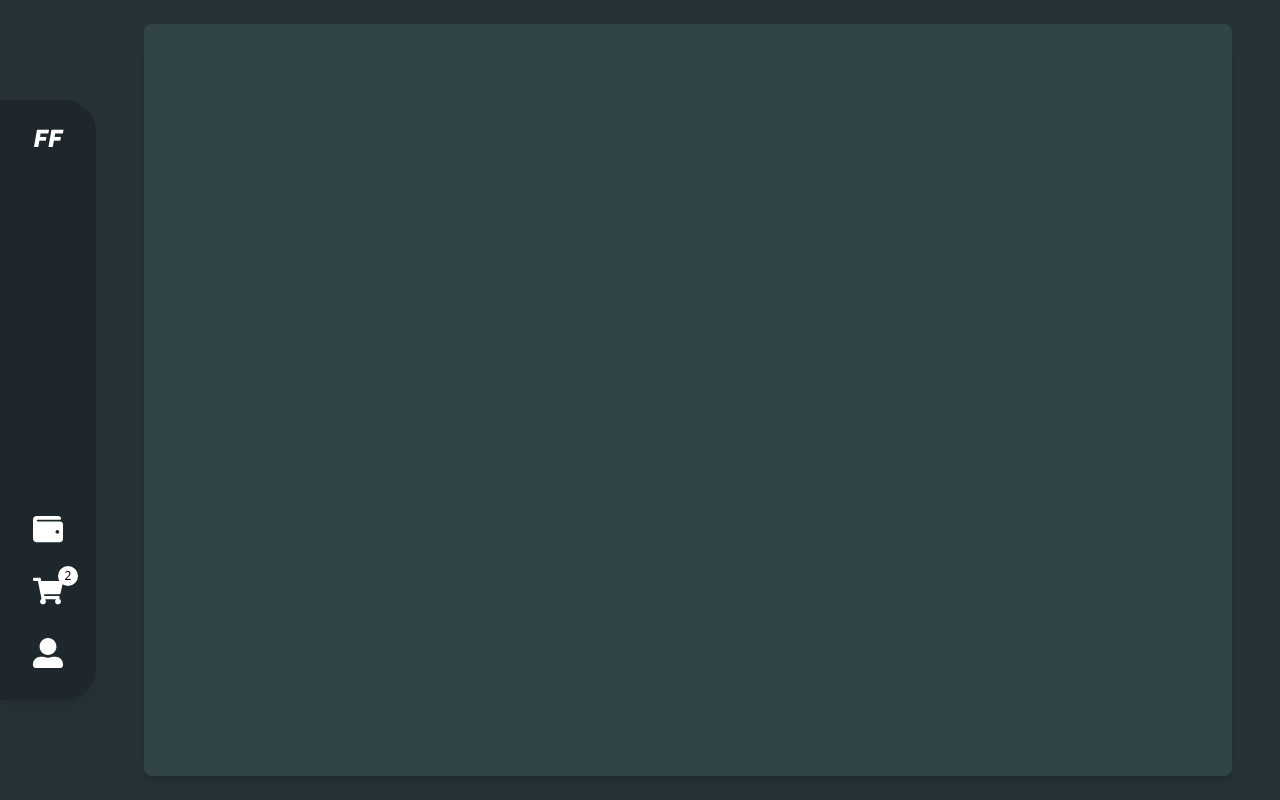
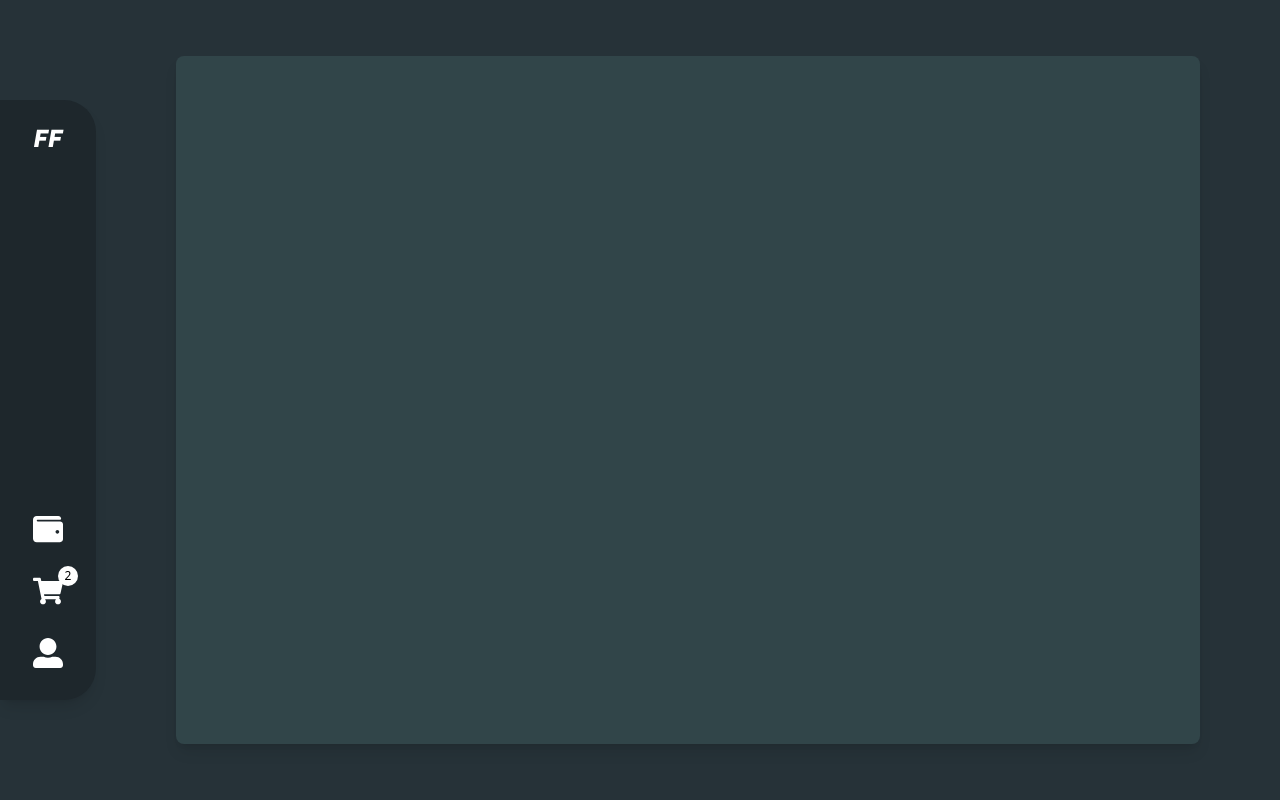
Before and after one commit to alexisprovost/foodflow, a React (Vite) app in the folder dev/app/: page / in a window 1280 px wide. Built offline with nearby package versions, Linux system fonts and the light colour scheme.

Commit message:
New padding for component holder

```diff
--- a/dev/app/src/views/Home.tsx
+++ b/dev/app/src/views/Home.tsx
@@ -6,7 +6,7 @@ const Home = () => {
 
 	return (
 		<div className="home-page h-full">
-			<section className="p-6 h-full">
+			<section className="p-14 h-full">
 				<Holder />
 			</section>
 		</div>
```
